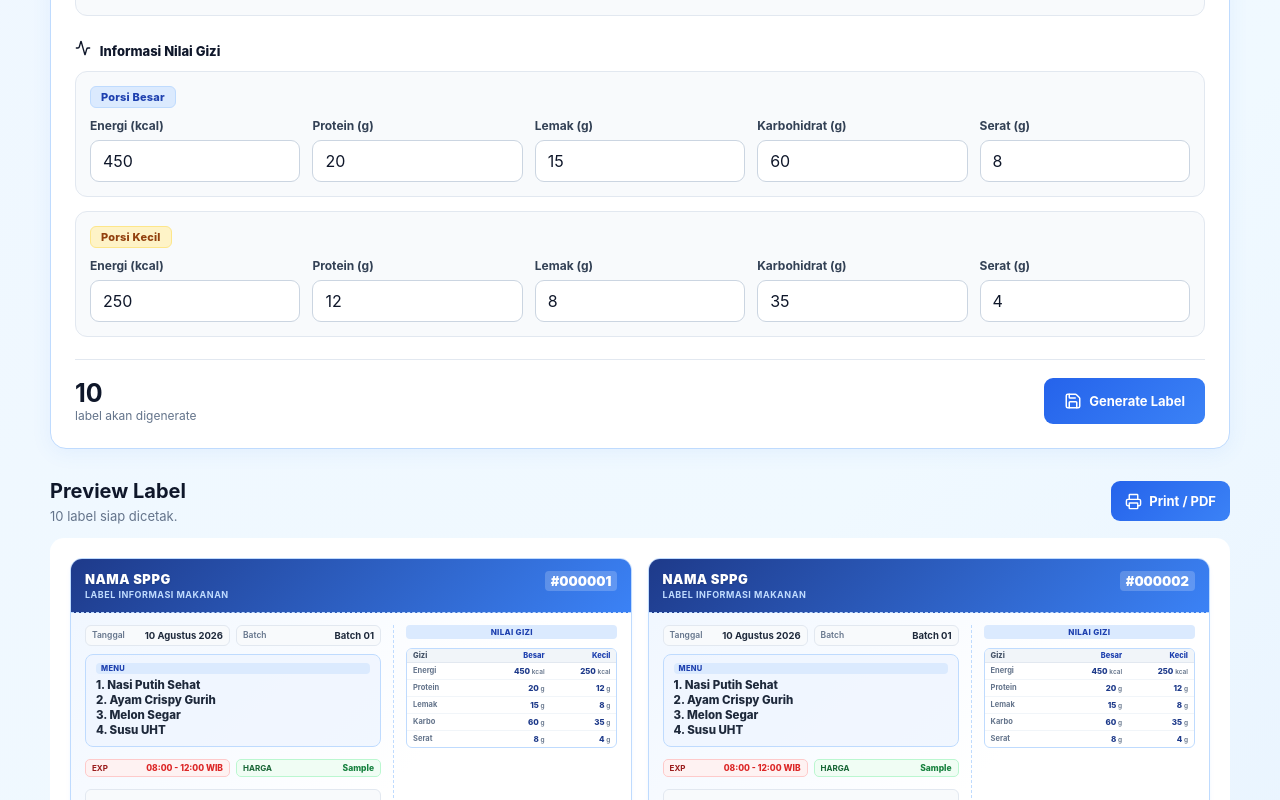
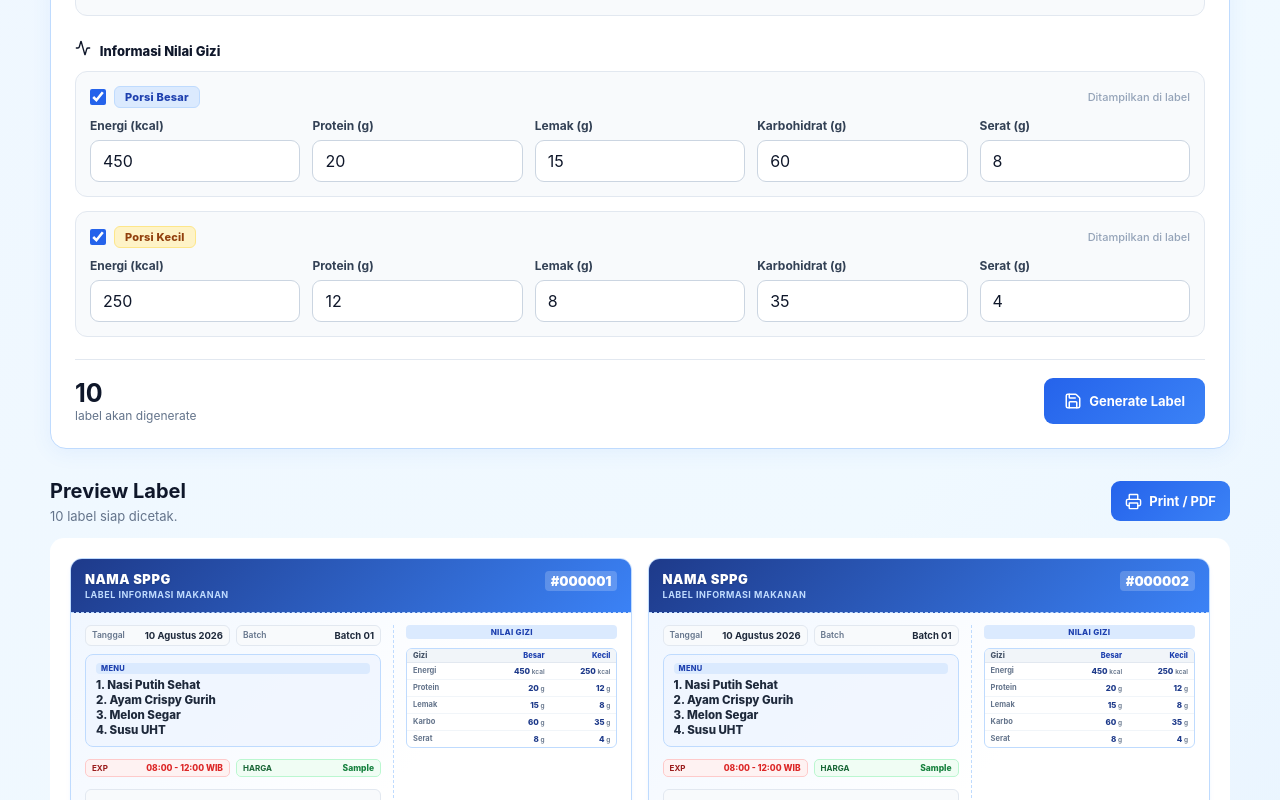
Before and after one commit to Ihsanfs/labelmbg, a React (Vite) app: page / in a window 1280 px wide. Both pictures are taken after typing "Sample", "Sample" into the empty fields and a click on the button "Generate Label". Shown: the part 1243-2043 px from the top of the page. Built offline with nearby package versions, Linux system fonts and the light colour scheme.

Commit message:
feat(nutrition): add per-portion visibility toggle checkboxes for Porsi Besar & Porsi Kecil on label card

```diff
--- a/src/App.jsx
+++ b/src/App.jsx
@@ -19,6 +19,8 @@ const DEFAULT_DISPLAY_OPTIONS = {
   showNotes: true,
   showMenu: true,
   showNutrition: true,
+  showNutritionLarge: true,
+  showNutritionSmall: true,
   showCode: true,
   showNumbering: true,
   showFooterText: true,
@@ -471,7 +473,7 @@ export default function App() {
           <div className="brand-icon"><Ticket size={22} /></div>
           <div>
             <h1>Label Generator</h1>
-            <p>Generate label informasi makanan otomatis</p>
+            <p>Generate label informasi makanan otomatis · Dev by: IFS dev</p>
           </div>
         </div>
         <div className="top-actions">
@@ -916,10 +918,19 @@ export default function App() {
             <div className="section-caption"><Activity size={16} style={{ display: "inline", marginRight: 6 }} /> Informasi Nilai Gizi</div>
 
             <div className="nutrition-section-container">
-              <div className="nutrition-group-box">
+              <div className={`nutrition-group-box ${form.displayOptions?.showNutritionLarge === false ? "nutrition-group-box--disabled" : ""}`}>
                 <div className="nutrition-group-header">
+                  <label className="nutrition-portion-toggle">
+                    <input
+                      type="checkbox"
+                      checked={form.displayOptions?.showNutritionLarge !== false}
+                      onChange={(e) => toggleDisplay("showNutritionLarge", e.target.checked)}
+                    />
                     <span className="portion-badge large">Porsi Besar</span>
+                  </label>
+                  <span className="portion-toggle-hint">{form.displayOptions?.showNutritionLarge !== false ? "Ditampilkan di label" : "Disembunyikan"}</span>
                 </div>
+                {form.displayOptions?.showNutritionLarge !== false && (
                   <div className="nutrition-inputs">
                     <label className="field"><span>Energi (kcal)</span><input type="number" min="0" step="0.01" value={form.energy} onChange={(e) => change("energy", e.target.value)} placeholder="Contoh: 450" /></label>
                     <label className="field"><span>Protein (g)</span><input type="number" min="0" step="0.01" value={form.protein} onChange={(e) => change("protein", e.target.value)} placeholder="Contoh: 20" /></label>
@@ -927,12 +938,22 @@ export default function App() {
                     <label className="field"><span>Karbohidrat (g)</span><input type="number" min="0" step="0.01" value={form.carbs} onChange={(e) => change("carbs", e.target.value)} placeholder="Contoh: 60" /></label>
                     <label className="field"><span>Serat (g)</span><input type="number" min="0" step="0.01" value={form.fiber} onChange={(e) => change("fiber", e.target.value)} placeholder="Contoh: 8" /></label>
                   </div>
+                )}
               </div>
 
-              <div className="nutrition-group-box">
+              <div className={`nutrition-group-box ${form.displayOptions?.showNutritionSmall === false ? "nutrition-group-box--disabled" : ""}`}>
                 <div className="nutrition-group-header">
+                  <label className="nutrition-portion-toggle">
+                    <input
+                      type="checkbox"
+                      checked={form.displayOptions?.showNutritionSmall !== false}
+                      onChange={(e) => toggleDisplay("showNutritionSmall", e.target.checked)}
+                    />
                     <span className="portion-badge small">Porsi Kecil</span>
+                  </label>
+                  <span className="portion-toggle-hint">{form.displayOptions?.showNutritionSmall !== false ? "Ditampilkan di label" : "Disembunyikan"}</span>
                 </div>
+                {form.displayOptions?.showNutritionSmall !== false && (
                   <div className="nutrition-inputs">
                     <label className="field"><span>Energi (kcal)</span><input type="number" min="0" step="0.01" value={form.energySmall} onChange={(e) => change("energySmall", e.target.value)} placeholder="Contoh: 250" /></label>
                     <label className="field"><span>Protein (g)</span><input type="number" min="0" step="0.01" value={form.proteinSmall} onChange={(e) => change("proteinSmall", e.target.value)} placeholder="Contoh: 12" /></label>
@@ -940,6 +961,7 @@ export default function App() {
                     <label className="field"><span>Karbohidrat (g)</span><input type="number" min="0" step="0.01" value={form.carbsSmall} onChange={(e) => change("carbsSmall", e.target.value)} placeholder="Contoh: 35" /></label>
                     <label className="field"><span>Serat (g)</span><input type="number" min="0" step="0.01" value={form.fiberSmall} onChange={(e) => change("fiberSmall", e.target.value)} placeholder="Contoh: 4" /></label>
                   </div>
+                )}
               </div>
             </div>
 
@@ -1022,6 +1044,9 @@ export default function App() {
           </div>
         </div>
       )}
+      <footer className="app-footer no-print">
+        <p>© {new Date().getFullYear()} Generator Label Makanan · Dev by: <strong>IFS dev</strong></p>
+      </footer>
     </div>
   );
 }
--- a/src/components/CouponCard.jsx
+++ b/src/components/CouponCard.jsx
@@ -126,43 +126,47 @@ export default function CouponCard({ coupon, index }) {
             )}
           </div>
 
-          {disp.showNutrition !== false && (
-            <div className="coupon-right-col">
-              <span className="nutrition-header-title">NILAI GIZI</span>
-              <div className="nutrition-vertical-list">
-                <div className="nutrition-header-row">
-                  <span className="nutrition-col-name">Gizi</span>
-                  <span className="nutrition-col-val title">Besar</span>
-                  <span className="nutrition-col-val title">Kecil</span>
-                </div>
-                <div className="nutrition-item">
-                  <span className="nutrition-col-name">Energi</span>
-                  <b className="nutrition-col-val">{coupon.nutrition?.large?.energy || coupon.nutrition?.energy || "0"} <small>kcal</small></b>
-                  <b className="nutrition-col-val">{coupon.nutrition?.small?.energy || "0"} <small>kcal</small></b>
-                </div>
-                <div className="nutrition-item">
-                  <span className="nutrition-col-name">Protein</span>
-                  <b className="nutrition-col-val">{coupon.nutrition?.large?.protein || coupon.nutrition?.protein || "0"} <small>g</small></b>
-                  <b className="nutrition-col-val">{coupon.nutrition?.small?.protein || "0"} <small>g</small></b>
-                </div>
-                <div className="nutrition-item">
-                  <span className="nutrition-col-name">Lemak</span>
-                  <b className="nutrition-col-val">{coupon.nutrition?.large?.fat || coupon.nutrition?.fat || "0"} <small>g</small></b>
-                  <b className="nutrition-col-val">{coupon.nutrition?.small?.fat || "0"} <small>g</small></b>
-                </div>
-                <div className="nutrition-item">
-                  <span className="nutrition-col-name">Karbo</span>
-                  <b className="nutrition-col-val">{coupon.nutrition?.large?.carbs || coupon.nutrition?.carbs || "0"} <small>g</small></b>
-                  <b className="nutrition-col-val">{coupon.nutrition?.small?.carbs || "0"} <small>g</small></b>
-                </div>
-                <div className="nutrition-item">
-                  <span className="nutrition-col-name">Serat</span>
-                  <b className="nutrition-col-val">{coupon.nutrition?.large?.fiber || coupon.nutrition?.fiber || "0"} <small>g</small></b>
-                  <b className="nutrition-col-val">{coupon.nutrition?.small?.fiber || "0"} <small>g</small></b>
+          {disp.showNutrition !== false && (disp.showNutritionLarge !== false || disp.showNutritionSmall !== false) && (() => {
+            const showLarge = disp.showNutritionLarge !== false;
+            const showSmall = disp.showNutritionSmall !== false;
+            const cols = showLarge && showSmall ? "1fr 1fr 1fr" : "1fr 1fr";
+            const nutritionRows = [
+              { key: "energy", label: "Energi", unitLarge: "kcal", unitSmall: "kcal",
+                vLarge: coupon.nutrition?.large?.energy || coupon.nutrition?.energy || "0",
+                vSmall: coupon.nutrition?.small?.energy || "0" },
+              { key: "protein", label: "Protein", unitLarge: "g", unitSmall: "g",
+                vLarge: coupon.nutrition?.large?.protein || coupon.nutrition?.protein || "0",
+                vSmall: coupon.nutrition?.small?.protein || "0" },
+              { key: "fat", label: "Lemak", unitLarge: "g", unitSmall: "g",
+                vLarge: coupon.nutrition?.large?.fat || coupon.nutrition?.fat || "0",
+                vSmall: coupon.nutrition?.small?.fat || "0" },
+              { key: "carbs", label: "Karbo", unitLarge: "g", unitSmall: "g",
+                vLarge: coupon.nutrition?.large?.carbs || coupon.nutrition?.carbs || "0",
+                vSmall: coupon.nutrition?.small?.carbs || "0" },
+              { key: "fiber", label: "Serat", unitLarge: "g", unitSmall: "g",
+                vLarge: coupon.nutrition?.large?.fiber || coupon.nutrition?.fiber || "0",
+                vSmall: coupon.nutrition?.small?.fiber || "0" }
+            ];
+            return (
+              <div className="coupon-right-col">
+                <span className="nutrition-header-title">NILAI GIZI</span>
+                <div className="nutrition-vertical-list" style={{ "--nut-cols": cols }}>
+                  <div className="nutrition-header-row" style={{ gridTemplateColumns: cols }}>
+                    <span className="nutrition-col-name">Gizi</span>
+                    {showLarge && <span className="nutrition-col-val title">Besar</span>}
+                    {showSmall && <span className="nutrition-col-val title">Kecil</span>}
+                  </div>
+                  {nutritionRows.map((row) => (
+                    <div key={row.key} className="nutrition-item" style={{ gridTemplateColumns: cols }}>
+                      <span className="nutrition-col-name">{row.label}</span>
+                      {showLarge && <b className="nutrition-col-val">{row.vLarge} <small>{row.unitLarge}</small></b>}
+                      {showSmall && <b className="nutrition-col-val">{row.vSmall} <small>{row.unitSmall}</small></b>}
+                    </div>
+                  ))}
                 </div>
               </div>
-            </div>
-          )}
+            );
+          })()}
         </div>
 
         {disp.showCode !== false && (
--- a/src/styles/app.css
+++ b/src/styles/app.css
@@ -276,11 +276,39 @@ button:disabled { opacity: .55; cursor: not-allowed; }
   border: 1px solid #e2e8f0;
   border-radius: 12px;
   padding: 14px;
+  transition: opacity 0.2s ease, border-color 0.2s ease;
+}
+.nutrition-group-box--disabled {
+  opacity: 0.5;
+  border-color: #f1f5f9;
+  background: #f8fafc;
 }
 .nutrition-group-header {
   margin-bottom: 10px;
   display: flex;
   align-items: center;
+  justify-content: space-between;
+  gap: 10px;
+}
+.nutrition-portion-toggle {
+  display: inline-flex;
+  align-items: center;
+  gap: 8px;
+  cursor: pointer;
+  user-select: none;
+}
+.nutrition-portion-toggle input[type="checkbox"] {
+  width: 16px;
+  height: 16px;
+  cursor: pointer;
+  accent-color: #2563eb;
+  margin: 0;
+  flex-shrink: 0;
+}
+.portion-toggle-hint {
+  font-size: 11px;
+  color: #94a3b8;
+  font-weight: 500;
 }
 .portion-badge {
   display: inline-flex;
@@ -301,7 +329,7 @@ button:disabled { opacity: .55; cursor: not-allowed; }
   color: #92400e;
   border: 1px solid #fde68a;
 }
-.nutrition-inputs { display: grid; grid-template-columns: repeat(5, 1fr); gap: 12px; }
+.nutrition-inputs { display: grid; grid-template-columns: repeat(5, 1fr); gap: 12px; margin-top: 6px; }
 
 .generate-bar { margin-top: 22px; padding-top: 18px; border-top: 1px solid #e2e8f0; display: flex; justify-content: space-between; align-items: center; gap: 20px; }
 .quantity-info { display: flex; flex-direction: column; }
```
Lines whose indentation alone changed are shown as unchanged.
